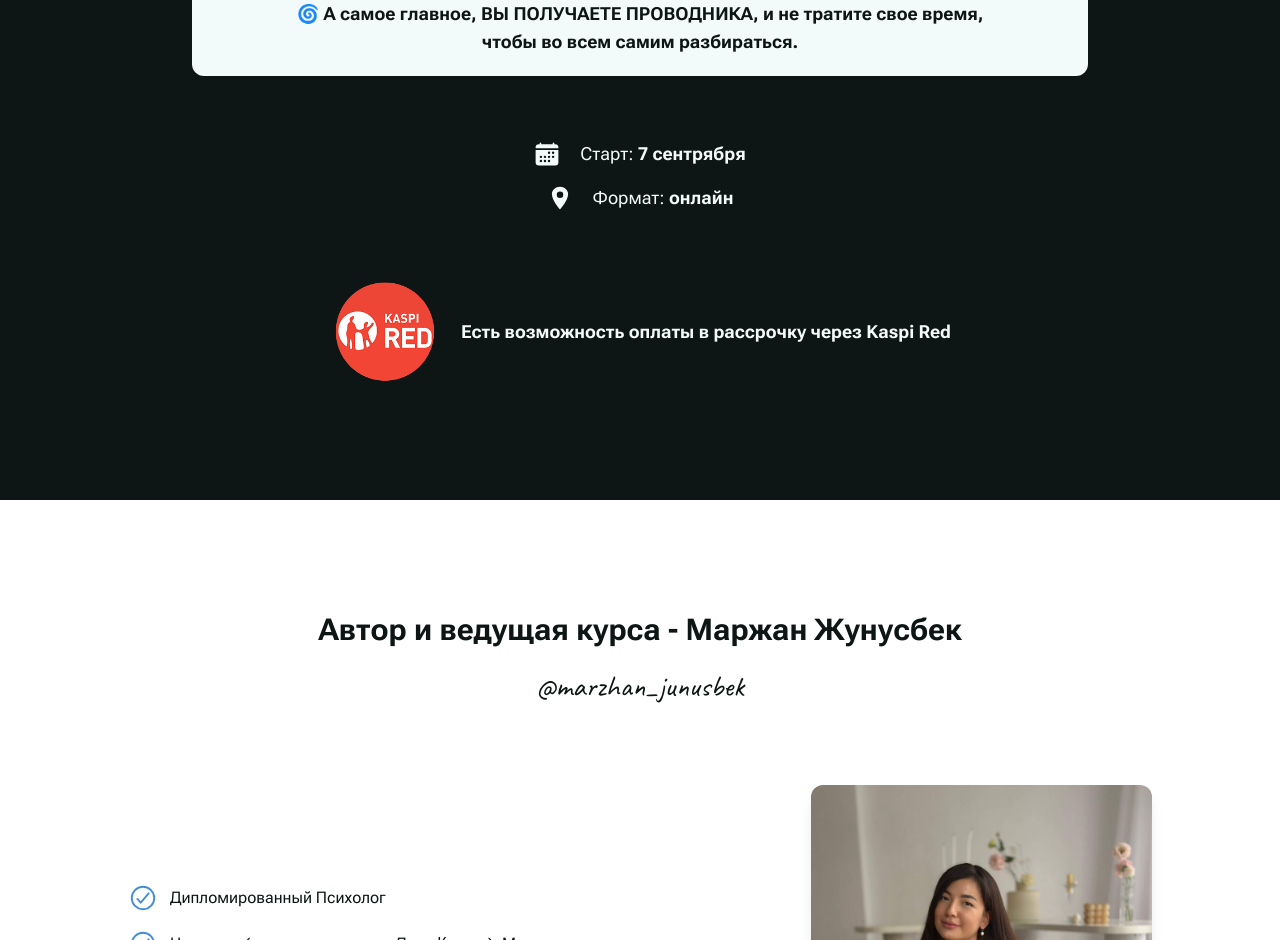
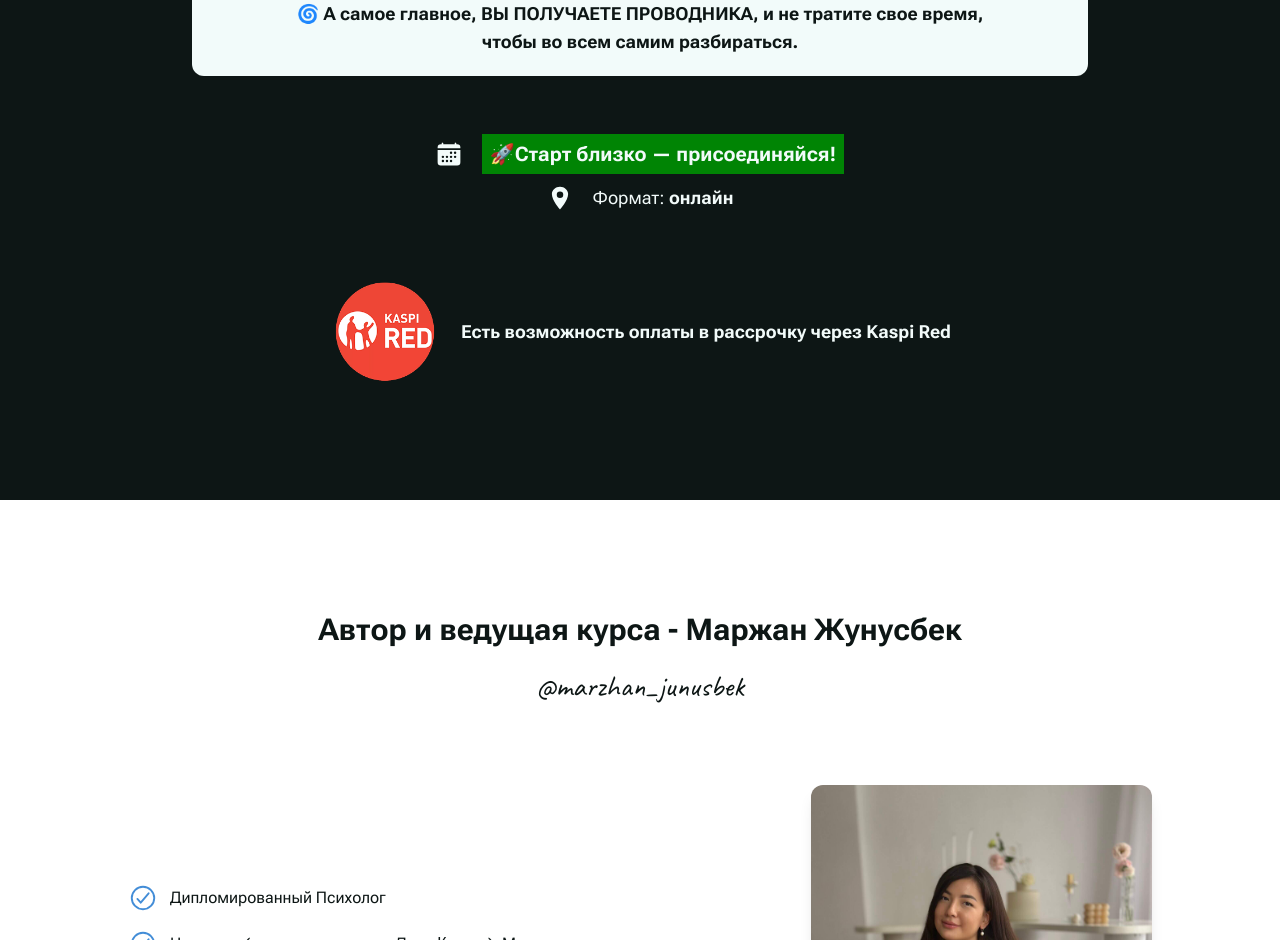
Before and after one commit to kimanna10/marzhanjunusbek, a Next.js app: page / in a window 1280 px wide. Shown: the part 7640-8580 px from the top of the page. Built offline with nearby package versions, Linux system fonts and the light colour scheme.

Commit message:
changed start date

```diff
--- a/src/components/sections/AboutSection.js
+++ b/src/components/sections/AboutSection.js
@@ -14,7 +14,6 @@ export default function AboutSection() {
           </>
         }
       />
-      {/* <Script src="https://www.youtube.com/iframe_api" strategy="lazyOnload" /> */}
       <div className="w-full h-0 pb-[56.25%] relative border-0">
         <iframe
           src="https://www.youtube.com/embed/1grapopgwrg?si=a-p3dfIUZ0HxTGZO&rel=0&modestbranding=1"
--- a/src/components/sections/ProgramSection.js
+++ b/src/components/sections/ProgramSection.js
@@ -68,8 +68,13 @@ export default function ProgramSection() {
         <div className="flex flex-col items-center justify-center gap-4">
           <div className="flex items-center gap-5">
             <IoCalendar size={26} />
-            <p className="text-lg">
+            {/* <p className="text-lg">
               Старт: <span className="font-bold">7 сентрября</span>
+            </p> */}
+            <p className="text-lg sm:text-xl">
+              <Highlight className=" sm:px-2 px-1.5  sm:py-2 py-1 ">
+                🚀Старт близко — присоединяйся!
+              </Highlight>
             </p>
           </div>
 
```
